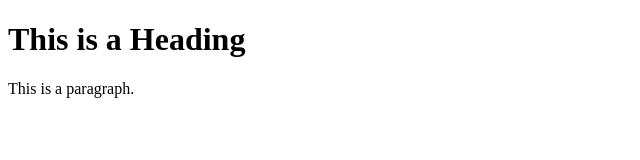
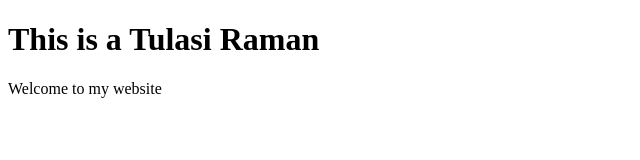
Before and after one commit to tulasiraman/web, a plain HTML site: page index.html in a window 1280 px wide. Shown: the whole page, without its empty margins (0-640 px from the left). Drawn offline with Linux system fonts and the light colour scheme.

Commit message:
Update index.html

```diff
--- a/index.html
+++ b/index.html
@@ -5,8 +5,8 @@
 </head>
 <body>
 
-<h1>This is a Heading</h1>
-<p>This is a paragraph.</p>
+<h1>This is a Tulasi Raman</h1>
+<p>Welcome to my website</p>
 
 </body>
 </html>
```
